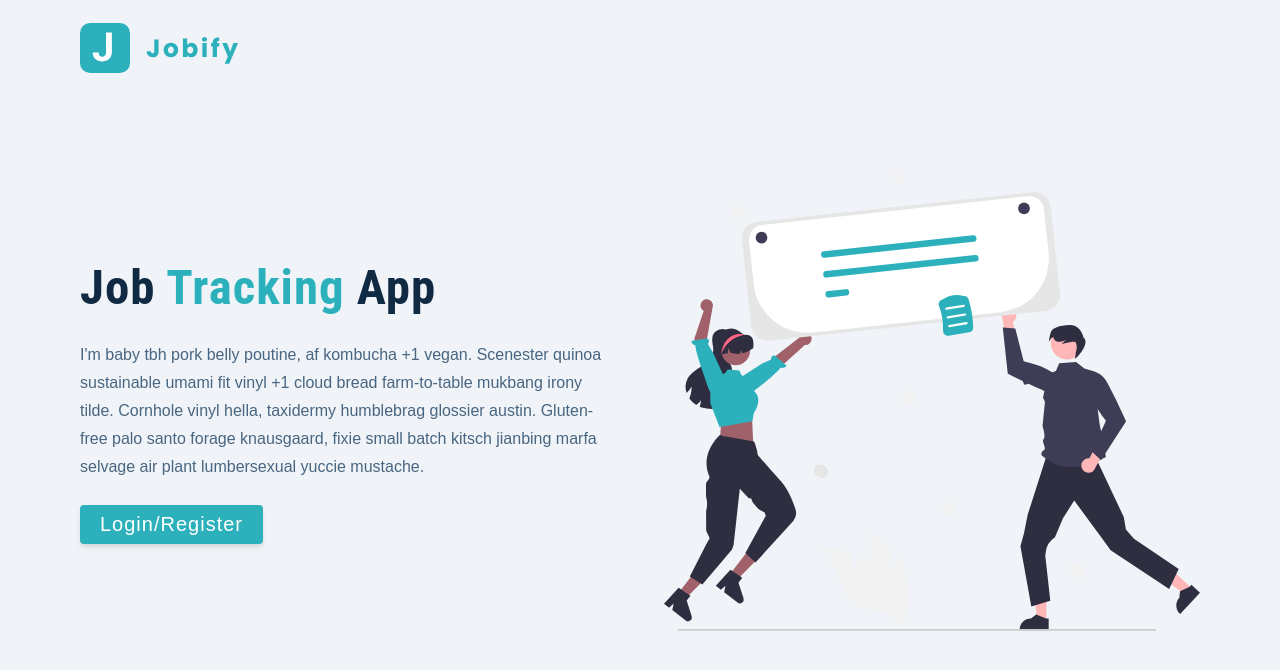
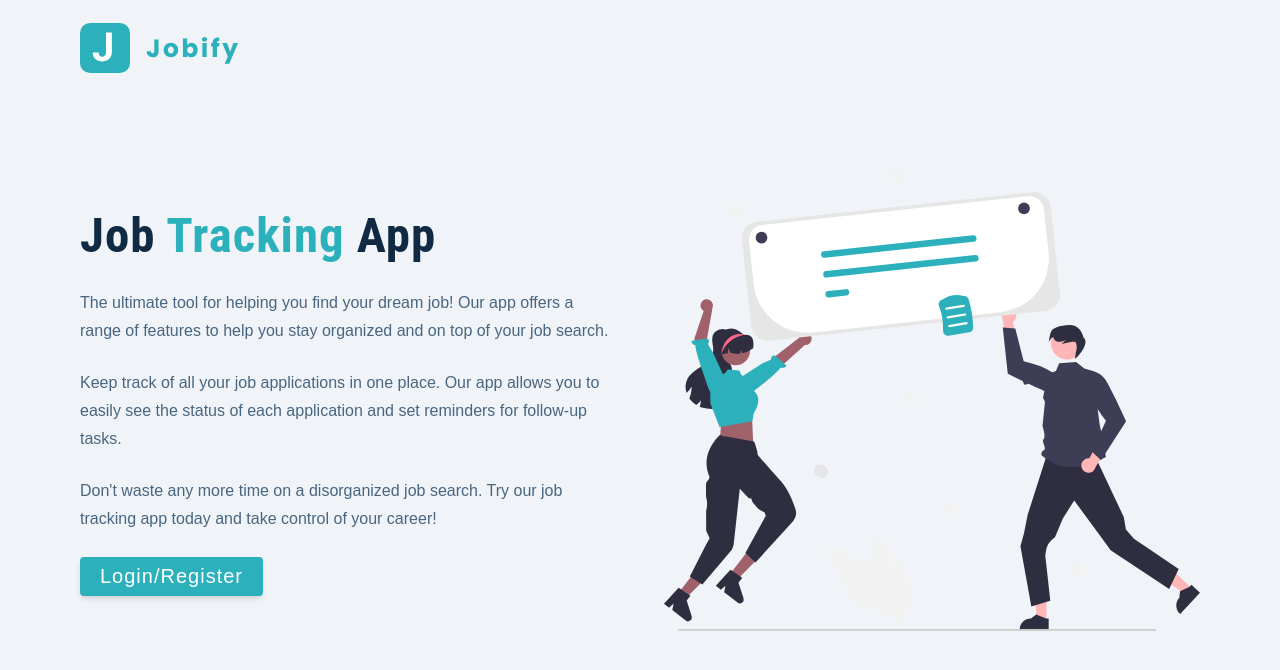
Before and after one commit to hateryx/mern-stack-builder-course, a React (Create React App) app in the folder client/: page /landing in a window 1280 px wide. Shown: the top 670 px of the page. Built offline with nearby package versions, Linux system fonts and the light colour scheme.

Commit message:
Update: Landing Page
- Updated the write-up showcase for the landing page

```diff
--- a/client/src/pages/Landing.js
+++ b/client/src/pages/Landing.js
@@ -17,14 +17,14 @@ const Landing = () => {
           <h1>
             job <span>tracking</span> app
           </h1>
-          <p>
-            I'm baby tbh pork belly poutine, af kombucha +1 vegan. Scenester
-            quinoa sustainable umami fit vinyl +1 cloud bread farm-to-table
-            mukbang irony tilde. Cornhole vinyl hella, taxidermy humblebrag
-            glossier austin. Gluten-free palo santo forage knausgaard, fixie
-            small batch kitsch jianbing marfa selvage air plant lumbersexual
-            yuccie mustache.
-          </p>
+
+
+  <p>The ultimate tool for helping you find your dream job!
+    Our app offers a range of features to help you stay organized and on top of your job search.</p>
+  <p>Keep track of all your job applications in one place. Our app allows you to easily see the status of each application and set reminders for follow-up tasks.</p>
+  <p>Don't waste any more time on a disorganized job search. Try our job tracking app today and take control of your career!</p>
+
+
           <Link to="/register" className="btn btn-hero">
             Login/Register
           </Link>
```
